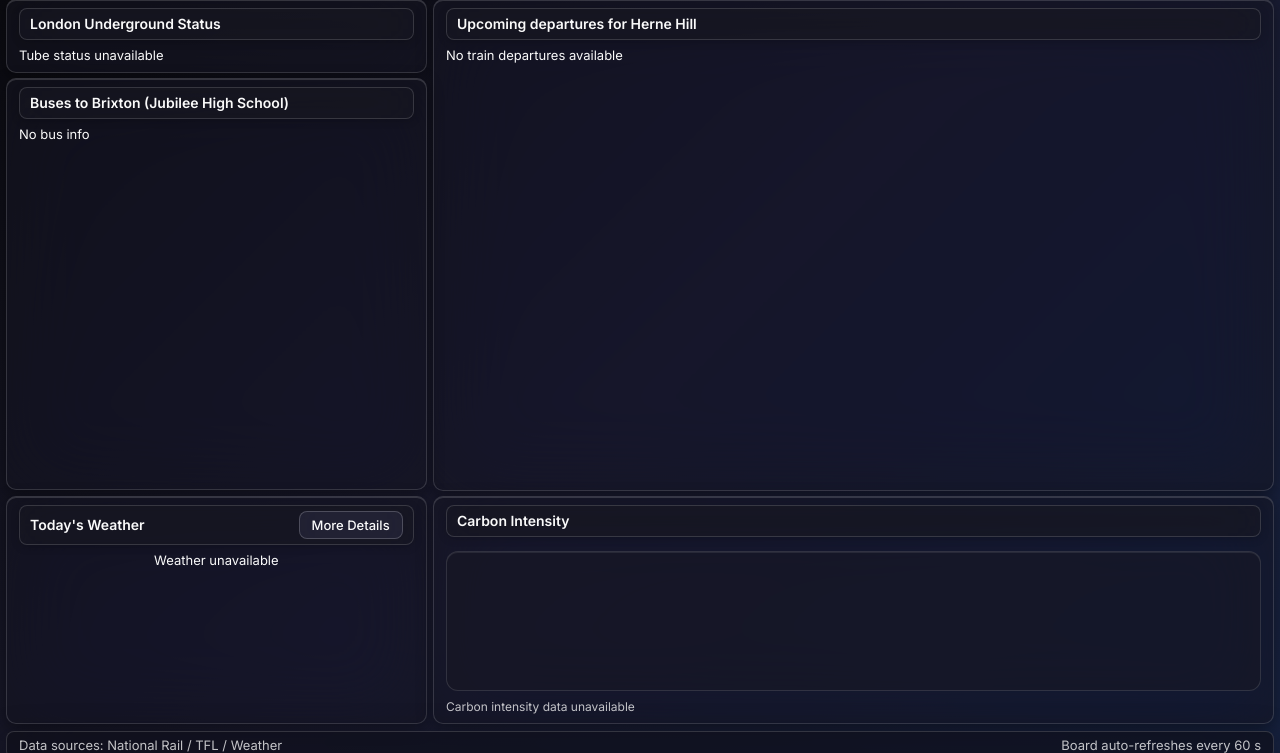
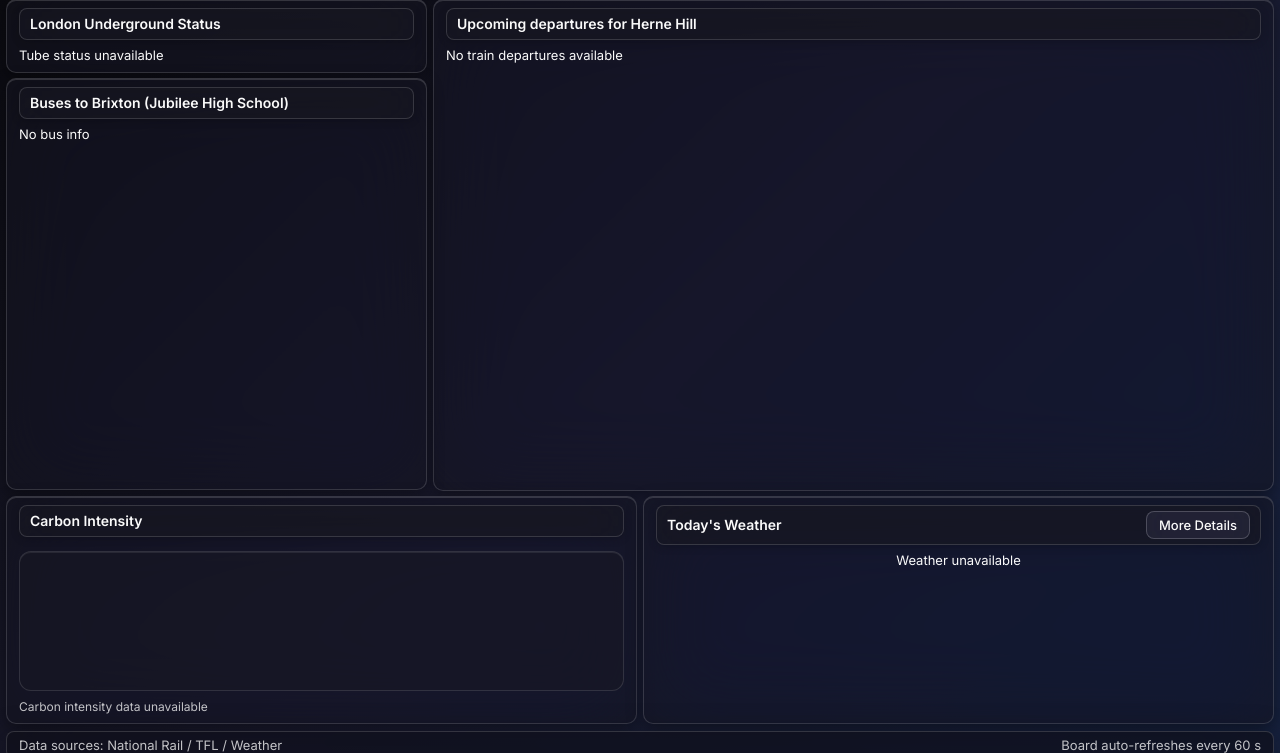
Before and after one commit to blu3skies/Departures_Board, a Flask app: template templates/index.html in a window 1280 px wide. Shown: the part 47-800 px from the top of the page. Run offline with Flask 3, Linux system fonts and the light colour scheme; the template is opened without the code that fills it, so the values that code supplies are empty.

Commit message:
equal spacing bottom bar

```diff
--- a/static/carbon.js
+++ b/static/carbon.js
@@ -3,7 +3,8 @@
 
   const CHART_ID = "carbonChart";
   const API_BASE = "https://api.carbonintensity.org.uk/intensity";
-  const BAR_THICKNESS = 16;
+  const BAR_GAP = 1;
+  const MIN_BAR_WIDTH = 6;
 
   const colourStops = [
     { stop: 0.0, rgb: [244, 63, 94] },   // red
@@ -223,6 +224,21 @@
       }
     };
 
+    const fixedGapPlugin = {
+      id: "fixedBarGap",
+      afterLayout(chart) {
+        const dataset = chart.data.datasets?.[0];
+        if (!dataset || !chart.chartArea) return;
+        const count = dataset.data?.length ?? 0;
+        if (!count) return;
+        const width = chart.chartArea.width;
+        const categoryWidth = width / count;
+        const thickness = Math.max(MIN_BAR_WIDTH, categoryWidth - BAR_GAP);
+        dataset.barThickness = thickness;
+        dataset.maxBarThickness = thickness;
+      }
+    };
+
     new Chart(ctx, {
       type: "bar",
       data: {
@@ -236,7 +252,8 @@
             borderWidth: 3,
             borderRadius: 10,
             borderSkipped: false,
-            maxBarThickness: BAR_THICKNESS
+            barThickness: undefined,
+            maxBarThickness: undefined
           }
         ]
       },
@@ -245,8 +262,9 @@
         maintainAspectRatio: false,
         scales: {
           x: {
-        categoryPercentage: 1.0,
-        barPercentage: 0.94,
+            categoryPercentage: 1.0,
+            barPercentage: 1.0,
+            offset: false,
             grid: { display: false },
             ticks: {
               color: "rgba(255,255,255,0.75)",
@@ -290,7 +308,7 @@
           }
         }
       },
-      plugins: [verticalLinesPlugin]
+      plugins: [verticalLinesPlugin, fixedGapPlugin]
     });
   }
 
--- a/static/styles.css
+++ b/static/styles.css
@@ -114,9 +114,19 @@ body::after {
 
 .tube-panel { grid-column: 1; grid-row: 1; }
 .bus-panel { grid-column: 1; grid-row: 2; }
-.weather-panel { grid-column: 1; grid-row: 3; }
-.carbon-panel { grid-column: 2; grid-row: 3; }
 .train-panel { grid-column: 2; grid-row: 1 / span 2; }
+
+.bottom-panels {
+  grid-column: 1 / span 2;
+  grid-row: 3;
+  display: grid;
+  grid-template-columns: repeat(2, minmax(0, 1fr));
+  gap: 6px;
+}
+
+.bottom-panels .panel {
+  height: 100%;
+}
 
 /* Header - Glass Version */
 .header {
@@ -870,11 +880,14 @@ body::after {
 
   .tube-panel,
   .bus-panel,
-  .weather-panel,
-  .carbon-panel,
   .train-panel {
     grid-column: 1;
     grid-row: auto;
+  }
+
+  .bottom-panels {
+    grid-column: 1;
+    grid-template-columns: 1fr;
   }
 
   .weather-modal-content {
--- a/templates/index.html
+++ b/templates/index.html
@@ -155,6 +155,16 @@
         {% endif %}
       </section>
 
+      <div class="bottom-panels">
+        <!-- CARBON INTENSITY -->
+        <section class="panel carbon-panel">
+          <div class="panel-title">Carbon Intensity</div>
+          <div class="carbon-chart-wrapper">
+            <canvas id="carbonChart" aria-label="Carbon intensity forecast" role="img"></canvas>
+          </div>
+          <div class="muted carbon-hint">Lower bars indicate cleaner electricity • Data: National Grid</div>
+        </section>
+
         <!-- WEATHER -->
         <section class="panel weather-panel">
           <div class="panel-title">
@@ -221,15 +231,7 @@
             <div class="muted">Weather unavailable</div>
           {% endif %}
         </section>
-
-      <!-- CARBON INTENSITY -->
-      <section class="panel carbon-panel">
-        <div class="panel-title">Carbon Intensity</div>
-        <div class="carbon-chart-wrapper">
-          <canvas id="carbonChart" aria-label="Carbon intensity forecast" role="img"></canvas>
       </div>
-        <div class="muted carbon-hint">Lower bars indicate cleaner electricity • Data: National Grid</div>
-      </section>
     </div>
 
     <!-- FOOTER -->
```
Also changed, not shown: response.xml (+2 -4 lines). Lines whose indentation alone changed are shown as unchanged.
